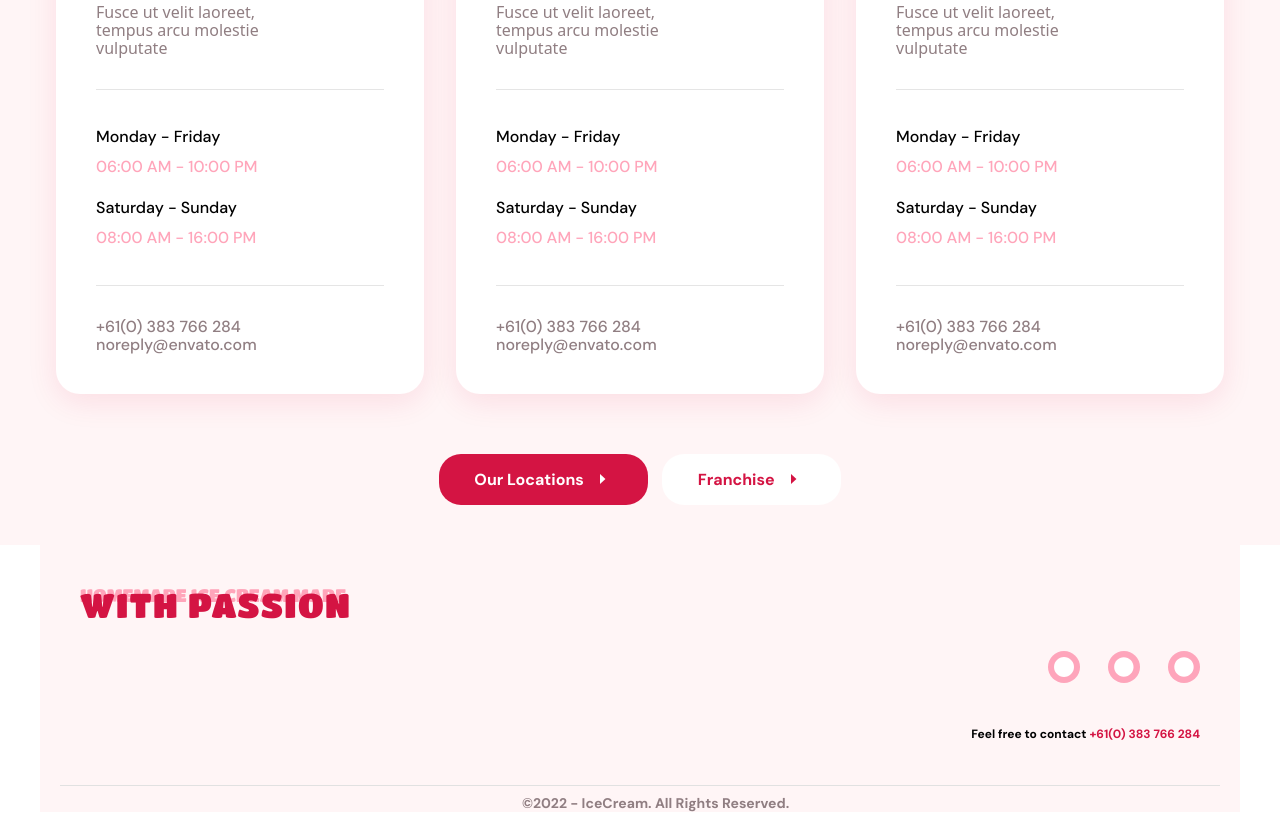
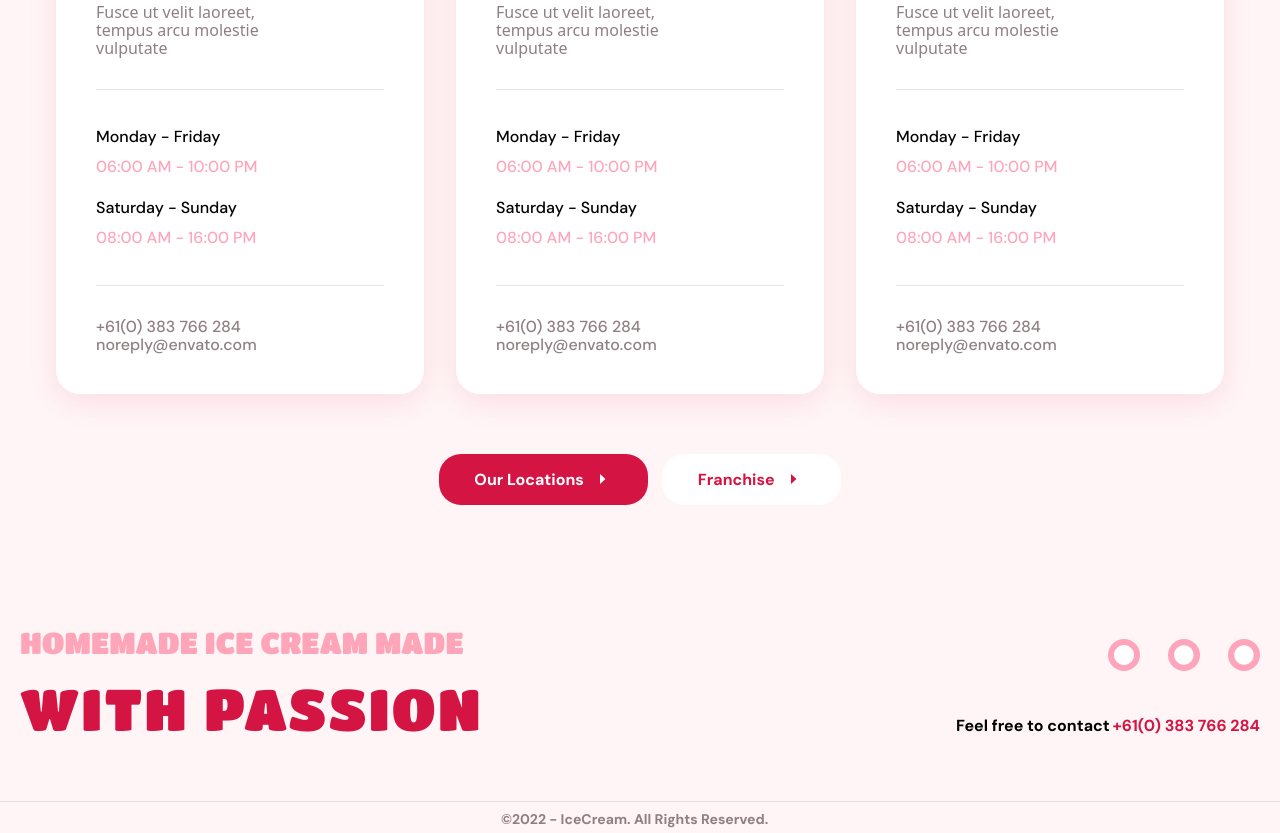
Before and after one commit to jiml268/team-project1, a website built with Parcel: page src/index.html in a window 1280 px wide. Shown: the part 3431-4264 px from the top of the page. Built offline with nearby package versions, Linux system fonts and the light colour scheme; files whose address does not match are found by name.

Commit message:
Adding footer

```diff
--- a/src/partials/footer.html
+++ b/src/partials/footer.html
@@ -1,9 +1,11 @@
 <body>
-  <footer class="footer container">
+  <footer class="footer__section">
+    <div class="footer__container">
       <div class="footerOne">
         <p class="footer__text">homemade ice cream made</p>
-      <h1 class="footer__title">with passion</h1>
-
+        <h2 class="footer__title">with passion</h2>
+      </div>
+      <div class="footerTwo">
         <div class="footer__social">
           <ul class="footer__social-list">
             <li class="footer__social-item">
@@ -51,6 +53,7 @@
           </li>
         </ul>
       </div>
+    </div>
     <div class="footer__end">
       <p class="footer__text-copyRight">
         &copy;2022 - IceCream. All Rights Reserved.
--- a/src/sass/_footer.scss
+++ b/src/sass/_footer.scss
@@ -1,38 +1,14 @@
 @use './utils/variables';
 
-.container {
-    width: 320px;
+.footer__container {
     margin: 0 auto;
+    padding: 0 20px;
 }
 
-@media screen and (min-width:480px) {
-    .container {
-        width: 440px;
-        margin: 0 auto;
-    }
-}
+.footer__section {
+    background-color: variables.$backgroundNeutralColor;
+    padding-top:40px;
 
-@media screen and (min-width:768px) {
-    .container {
-        min-width: 768px;
-        margin: 0 auto;
-    }
-}
-
-@media screen and (min-width:1200px) {
-    .container {
-        width: 1200px;
-        margin: 0 auto;
-    }
-}
-
-.footer {
-    background-color: variables.$backgroundNeutralColor;
-}
-
-.footerOne {
-    margin-right: 20px;
-    margin-left: 20px;
 }
 
 .footer__text {
@@ -43,25 +19,10 @@
     line-height: calc(21 / 18);
     text-transform: uppercase;
     color: variables.$backgroundFeatureBaseColor;
-    padding-top: 40px;
     width: 232px;
-    height: 42px;
     padding-bottom: 16px;
-}
 
-@media screen and (min-width:768px) {
-    .footer__text {
-        width: 340px;
-        height: 57px;
-        padding-bottom: 0;
-    }
-}
 
-@media screen and (min-width:1200px) {
-    .footer__text {
-        width: 472px;
-        height: 34px;
-    }
 }
 
 .footer__title {
@@ -74,24 +35,11 @@
     text-transform: uppercase;
     color: variables.$textAccentColor;
     width: 200px;
-    height: 76px;
     padding-bottom: 40px;
 }
 
-@media screen and (min-width:768px) {
-    .footer__title {
-        width: 240px;
-        height: 110px;
-        padding-bottom: 0;
-    }
-}
-
-@media screen and (min-width:1200px) {
-    .footer__title {
-        width: 474px;
-        height: 66px;
-        padding-bottom: 0;
-    }
+.footerTwo {
+    margin-bottom: 40px;
 }
 
 .footer__social-item:not(:last-child) {
@@ -120,6 +68,7 @@
     }
 }
 
+
 .footer__text-contact {
     font-family: "DM Sans";
     font-style: normal;
@@ -128,12 +77,14 @@
     line-height: 186%;
     text-align: right;
     color: variables.$textPrimaryColor;
-    padding-top: 40px;
-    padding-bottom: 40px;
     display: flex;
     justify-content: flex-end;
-    margin: 0;
+    margin-top: 40px;
+    margin-bottom: 0;
+
+
 }
+
 
 .footer__text-item:not(:last-child) {
     margin-right: 3px;
@@ -151,6 +102,9 @@
 
 .footer__end {
     border-top: 1px solid #e1e1e1;
+    display: flex;
+    justify-content: center;
+
 }
 
 .footer__text-copyRight {
@@ -163,24 +117,102 @@
     line-height: 152%;
     color: variables.$textSecondaryColor;
     width: 140px;
-    height: 42px;
-    margin-left: 90px;
+}
+
+@media screen and (min-width:480px) {
+    .footer__container {
+        max-width: 480px;
+        margin: 0 auto;
+    }
 }
 
 @media screen and (min-width:768px) {
+    .footer__section{
+        padding-top: 0;
+    }
+    .footer__container {
+        max-width: 768px;
+        margin: 0 auto;
+        display: flex;
+        justify-content: space-between;
+        align-items: flex-end;
+    }
+
+    .footerOne {
+        margin-bottom: 40px;
+    }
+
+    .footer__text {
+        width: 340px;
+        padding-bottom: 12px;
+        font-size: 26px;
+        line-height: calc(30/26);
+    }
+
+    .footer__title {
+        width: 340px;
+        padding-bottom: 0;
+        font-size: 48px;
+        line-height: calc(55/48);
+    }
+
+    .footerTwo {
+        margin-bottom: 59px;
+    }
+
+    .footer__text-contact {
+        font-size: 14px;
+        margin-top: 40px;
+        line-height: 186%;
+    }
+
     .footer__text-copyRight {
         width: 278px;
-        height: 26px;
-        margin-left: 250px;
         padding-top: 8px;
     }
+
 }
 
-@media screen and (min-width:1200px) {
+@media screen and (min-width:1280px) {
+    .footer__section {
+            padding-top: 80px;
+        }
+    .footer__container {
+        max-width: 1280px;
+        margin: 0 auto;
+    }
+
+    .footerOne {
+        margin-bottom: 60px;
+    }
+
+    .footer__text {
+        width: 472px;
+        font-size: 30px;
+        line-height: calc(34/30);
+        padding-bottom: 16px;
+    }
+
+    .footer__title {
+        width: 474px;
+        padding-bottom: 0;
+        font-size: 58px;
+        line-height: calc(66/58);
+    }
+
+    .footerTwo {
+        margin-bottom: 60px;
+    }
+
+    .footer__text-contact {
+        font-size: 16px;
+        line-height: 186%;
+        margin-top: 40px;
+
+    }
+
     .footer__text-copyRight {
         width: 278px;
-        height: 26px;
-        margin-left: 462px;
         padding-top: 7px;
     }
 }
```
Lines whose indentation alone changed are shown as unchanged.
